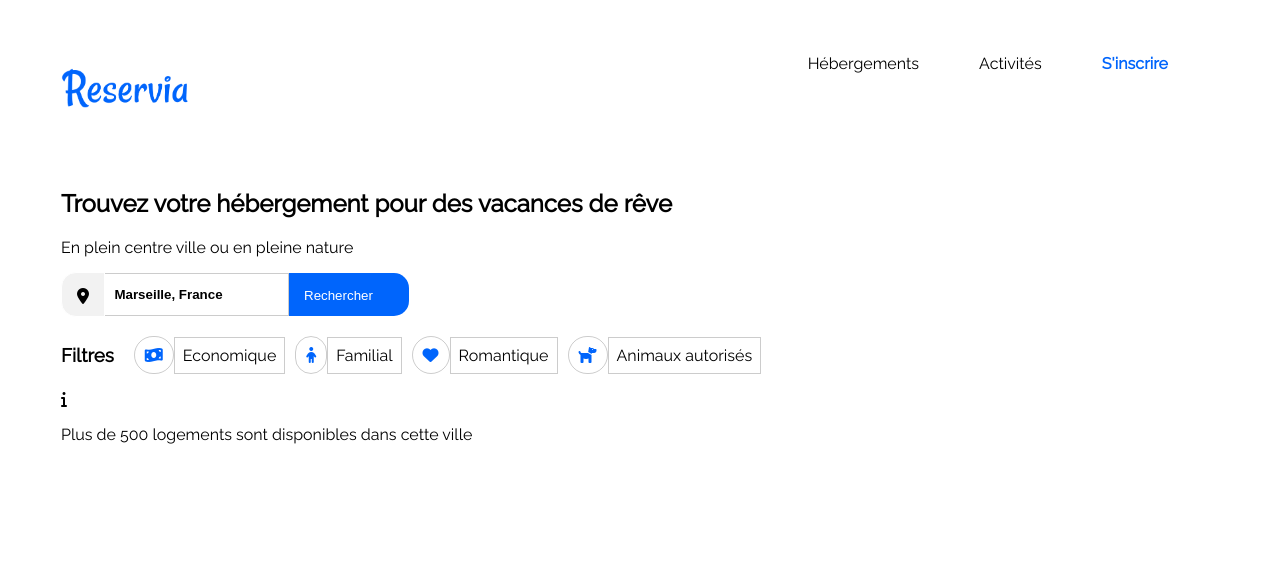
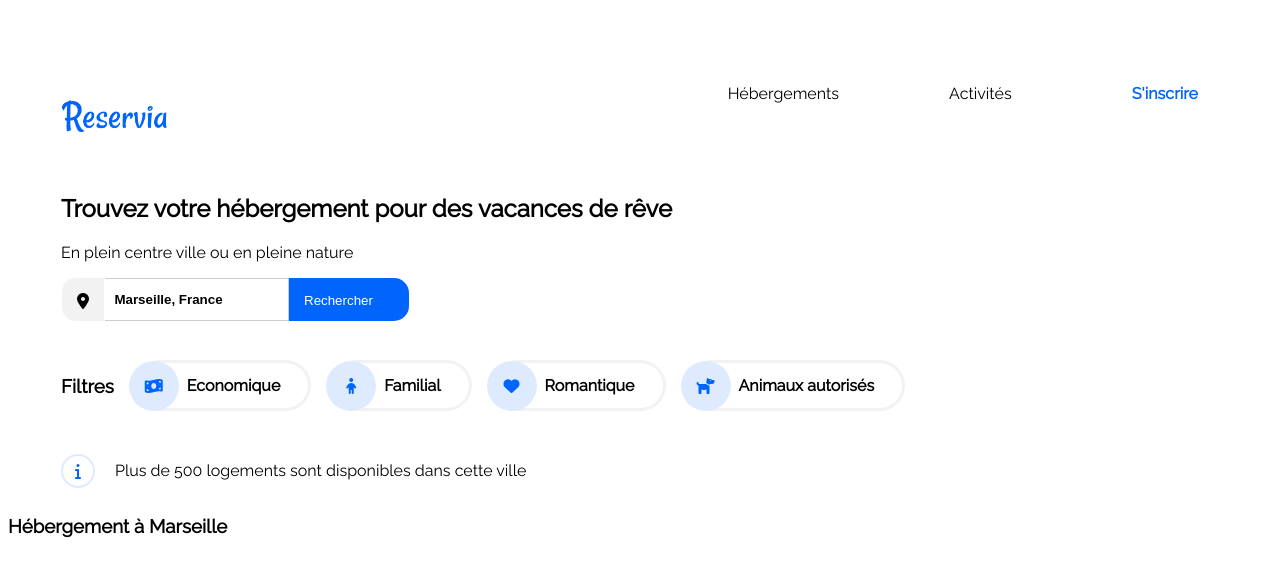
Before and after one commit to adriben/AdrienBenete_2_27072021, a plain HTML site: page index.html in a window 1280 px wide. Drawn offline with Linux system fonts and the light colour scheme.

Commit message:
ajout des filtres et de la barre de recherche

```diff
--- a/index.html
+++ b/index.html
@@ -15,14 +15,17 @@
 <body>
     <!--HEADER-->
  <header>
+   <div id="containerHeader">
+    <img src="images/logo/Reservia@3x.png" alt="logo Reservia">
     <nav>
-       <img src="images/logo/Reservia@3x.png" alt="logo Reservia">
        <ul>
            <li><a href="#">Hébergements</a></li>
            <li><a href="#">Activités</a></li>
-           <li><a href="#"><span id="inscription">S'inscrire</span> </a></li>
        </ul>
+       <a href="#" id="inscription"><span>S'inscrire</span> </a>
     </nav>
+
+  </div>
  </header>
 
  <main>
@@ -41,29 +44,46 @@
 
      <div id="filtres"> <!--Filtres-->
        <h3>Filtres</h3>
-       <i class="fas fa-money-bill-wave"> </i> <p>Economique</p>
-       <i class="fas fa-child"></i><p>Familial</p>
-       <i class="fas fa-heart"></i><p>Romantique</p>
-       <i class="fas fa-dog"></i><p>Animaux autorisés</p>
+         <a href="#"><i class="fas fa-money-bill-wave"> </i> <span>Economique</span> </a>
+         <a href="#"><i class="fas fa-child"></i><span>Familial</span></a>
+         <a href="#"><i class="fas fa-heart"></i><span>Romantique</span></a>
+         <a href="#"><i class="fas fa-dog"></i> <span>Animaux autorisés</span></a>
+
+     </div>
+
+      <div id="legende"> <!--Legende-->
+       <i class="fas fa-info" id="info"></i>
+       <p>Plus de 500 logements sont disponibles dans cette ville</p>
+     </div>
+   </section>
+
+   <section id="articleAside">
+
+     <article>
+      <h1>Hébergement à Marseille</h1>
 
 
 
 
-     </div>
+     </article>
 
-     <div> <!--Legende-->
-      <i class="fas fa-info"></i>
-      <p>Plus de 500 logements sont disponibles dans cette ville</p>
+
+     <aside>
 
 
 
-     </div>
+     </aside>
+
+
+
+
+
+
 
 
 
 
    </section>
-
 
 
 
--- a/style.css
+++ b/style.css
@@ -5,49 +5,56 @@ body{
 }
 
 /* HEADER */
+
+#containerHeader{
+    display: flex;
+    justify-content: space-between;
+    align-items: center;
+}
+
 nav{
     display: flex;
     justify-content: space-between;
-}
-
-header img {
-    height: 60px;
-    margin: 50px 0 0 53px;
-}
-
-ul{
-    display: flex;
-    justify-content: space-around;
     align-items: center;
-    margin-right: 74px;
+    margin: 5px 74px 0 0;
 
 }
 
-header li{
-    list-style: none;
-    padding: 30px;
+nav a{
+    text-decoration: none;
+    color: black;
+}
+
+nav li a:hover{
+
+    border-top: 2px solid #0065FC;
+    padding-top: 52px;
+    color: #0065FC;
+
 
 }
 
-header a {
-    text-decoration: none;
-    color: black;
-    opacity: 400;
+header ul{
+    list-style: none;
+    display: flex;
+    margin-right: 65px;
 }
+header li{
+    padding: 55px;
 
-header a:hover{
-
-
-    color: #0065FC ;
-    padding-top: 45px;
-    border-top: 1px solid #0065FC;
-
+}
+header img{
+    height: 50px;
+    margin-left: 53px;
+    margin-top: 50px;
 }
 
 #inscription{
+    color: #0065FC ;
     font-weight: bold;
-    color: #0065FC;
 }
+
+
 
 /*MAIN*/
 
@@ -56,7 +63,7 @@ header a:hover{
 
 #sectionFiltres{
     display: inline-block;
-   margin: 50px 0 0 53px;
+   margin: 0 0 0 53px;
    position: relative;
 }
 
@@ -107,8 +114,38 @@ header a:hover{
     display: flex;
     flex-direction: row;
     align-items: center;
-    margin-top: 5px;
+    margin-top: 35px;
     justify-content: space-between;
+
+
+}
+
+#filtres a{ /*LIENS DES FILTRES*/
+    display: flex;
+    justify-content: space-between;
+    align-items: center;
+    text-decoration: none;
+    margin-right: 20px;
+    padding: 0px;
+    border: 3px solid #F2F2F2 ;
+    border-top-left-radius: 30px;
+    border-bottom-left-radius: 30px;
+    border-left: none;
+    border-top-right-radius: 30px;
+    border-bottom-right-radius: 30px;
+
+
+}
+
+#filtres span{ /*Titres DES FILTRES*/
+
+
+    padding: 13px;
+    margin-right: 15px;
+    font-weight: bold;
+    color: black;
+
+
 
 
 }
@@ -120,18 +157,54 @@ header a:hover{
 #filtres i{ /*icones des filtres*/
     display: flex;
     justify-content: space-around;
-    padding: 20px;
-   border: 1px solid rgba(0, 0, 0, 0.2);
-   padding: 10px;
-   border-radius: 40px;
    color: #0065FC ;
+   background-color: #DEEBFF ;
+   height: 50px;
+   width: 50px;
+   align-items: center;
+   border-radius: 25px;
+   padding-right: 0;
+   margin: -5px;
+
+
+}
+ /*LEGENDE des filtres*/
+
+ #legende{
+     display: flex;
+     justify-content: flex-start;
+     align-items: center;
+     margin-top: 30px;
+ }
+
+ #legende p{
+
+    padding-left: 20px;
+ }
+
+ #info {
+
+color: #0065FC ;
+border: 2px solid #DEEBFF;
+border-radius: 20px;
+padding: 10px;
+height: 10px;
+width: 10px;
+display: flex;
+justify-content: space-around;
+align-items: center;
+ }
+
+
+
+
+@media screen and (max-width: 620px){
+#containerHeader {
+    width: 100%;
+    display:flex;
+    flex-direction: column;
 
 
 }
 
-#filtres p{ /*titres des filtres*/
-    margin-right: 10px;
-    border: solid 1px rgba(0, 0, 0, 0.2);
-    padding: 8px;
-    position: relative;
 }
```
Lines whose indentation alone changed are shown as unchanged.
